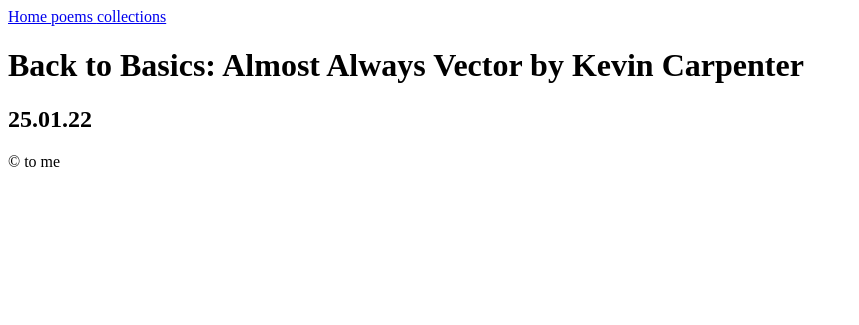
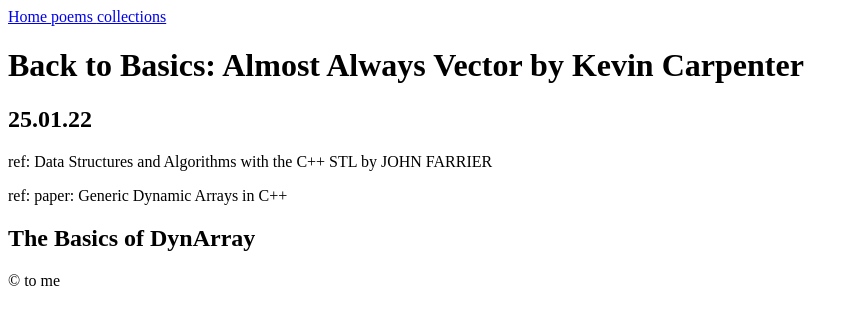
Before and after one commit to WSQS/blog, a Jekyll site: the page built from _code/CppCon/2024/back_to_basics_almost_always_vector.md, in a window 1280 px wide. Shown: the top 325 px of the page, without its empty margins (0-859 px from the left). Built offline with Jekyll 4.4.1, drawn with Linux system fonts in a browser that asks for light colours.

Commit message:
add note

```diff
--- a/_code/CppCon/2024/back_to_basics_almost_always_vector.md
+++ b/_code/CppCon/2024/back_to_basics_almost_always_vector.md
@@ -5,3 +5,9 @@ url: https://www.bilibili.com/video/BV14YyfYhE3C?p=14
 tags:
   - Cpp
 ---
+
+ref: Data Structures and Algorithms with the C++ STL by JOHN FARRIER
+
+ref: paper: Generic Dynamic Arrays in C++
+
+## The Basics of DynArray
```
